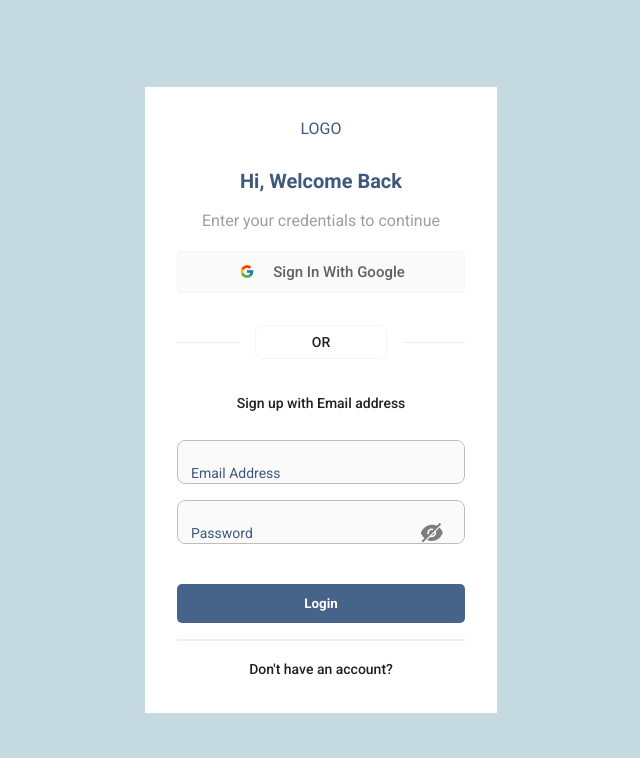
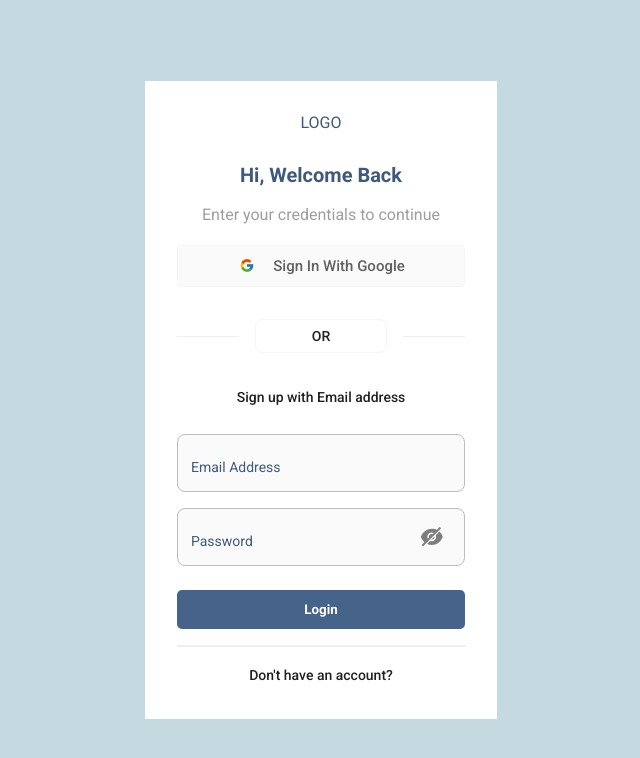
Before and after one commit to yoshino9397/TimeTracker-App, a React (Create React App) app in the folder client/: page /login in a window 1280 px wide. Shown: the top 758 px of the page, without its empty margins (319-959 px from the left). Built offline with nearby package versions, Linux system fonts and the light colour scheme.

Commit message:
Validate check added at Login Disable autofill at Register and extend autofill response time delay at Login(#8)

```diff
--- a/client/src/pages/login/Login.jsx
+++ b/client/src/pages/login/Login.jsx
@@ -1,19 +1,33 @@
-import axios from "axios";
-import { useContext, useState, useRef } from "react";
-import { useNavigate } from "react-router-dom";
-import { AuthContext } from "../../context/AuthContext";
-import "./login.scss";
-import { AiFillEyeInvisible, AiFillEye } from "react-icons/ai";
-import { FcGoogle } from "react-icons/fc";
+import { useContext, useState, useRef, useEffect } from 'react';
+import { useNavigate } from 'react-router-dom';
+import { AuthContext } from '../../context/AuthContext';
+import axios from 'axios';
+import * as yup from 'yup';
+import './login.scss';
+
+import { AiFillEyeInvisible, AiFillEye } from 'react-icons/ai';
+import { FcGoogle } from 'react-icons/fc';
 
 const Login = () => {
   const [passwordVisible, setPasswordVisible] = useState(false);
-  const [emailLabelCss, setEmailLabelCss] = useState("");
-  const [passLabelCss, setPassLabelCss] = useState("");
-  const [emailErr, setEmailErr] = useState("");
-  const [passErr, setPassErr] = useState("");
+  const [emailLabelCss, setEmailLabelCss] = useState('');
+  const [passLabelCss, setPassLabelCss] = useState('');
+  const [emailErr, setEmailErr] = useState('');
+  const [passErr, setPassErr] = useState('');
+  const emailSchema = yup.object({
+    email: yup
+      .string()
+      .email('Must be a valid email')
+      .max(50)
+      .required('Email is required'),
+  });
+  const passSchema = yup.object({
+    password: yup.string().max(50).required('Password is required'),
+  });
 
   const email = useRef();
+  const navigate = useNavigate();
+
   const [credentials, setCredentials] = useState({
     email: undefined,
     password: undefined,
@@ -21,31 +35,42 @@ const Login = () => {
 
   const { loading, error, dispatch } = useContext(AuthContext);
 
-  const navigate = useNavigate();
+  useEffect(() => {
+    const interval = setInterval(() => {
+      try {
+        const detect = document.querySelectorAll(
+          ':-internal-autofill-selected'
+        );
+        if (detect.length === 2) {
+          setEmailLabelCss('rInputLabelActive');
+          setPassLabelCss('rInputLabelActive');
+        } else if (detect[0].type === 'email') {
+          setEmailLabelCss('rInputLabelActive');
+        } else {
+          setPassLabelCss('rInputLabelActive');
+        }
+      } catch (error) {
+        console.log('error:', error);
+      }
+
+      clearInterval(interval);
+    }, 500);
+    return () => clearInterval(interval);
+  }, []);
 
   const handleChange = (e) => {
     setCredentials((prev) => ({ ...prev, [e.target.id]: e.target.value }));
   };
 
-  const handleClick = async (e) => {
-    e.preventDefault();
-    dispatch({ type: "LOGIN_START" });
-    try {
-      const res = await axios.post("/auth/login", credentials);
-      dispatch({ type: "LOGIN_SUCCESS", payload: res.data.details });
-      navigate("/");
-    } catch (err) {
-      dispatch({ type: "LOGIN_FAILURE", payload: err.response.data });
-    }
-  };
-
   const handleBlur = (e) => {
-    if (e.target.type === "email") {
-      if (e.target.value) setEmailLabelCss("rInputLabelActive");
-      else setEmailLabelCss("");
+    if (e.target.type === 'email') {
+      if (e.target.value) setEmailLabelCss('rInputLabelActive');
+      else setEmailLabelCss('');
+      validateCheck(e.target.value, null);
     } else {
-      if (e.target.value) setPassLabelCss("rInputLabelActive");
-      else setPassLabelCss("");
+      if (e.target.value) setPassLabelCss('rInputLabelActive');
+      else setPassLabelCss('');
+      validateCheck(null, e.target.value);
     }
   };
 
@@ -54,88 +79,153 @@ const Login = () => {
     setPasswordVisible((prev) => !prev);
   };
 
+  const validateCheck = async (email, password) => {
+    const resultArr = [];
+    if (email !== null) {
+      const emailResult = await emailSchema
+        .validate({
+          email,
+        })
+        .then(function (value) {
+          setEmailErr('');
+          return true;
+        })
+        .catch(function (err) {
+          setEmailErr(err.errors);
+          return false;
+        });
+      resultArr.push(emailResult);
+    }
+
+    if (password !== null) {
+      const passResult = await passSchema
+        .validate({
+          password,
+        })
+        .then(function (value) {
+          setPassErr('');
+          return true;
+        })
+        .catch(function (err) {
+          setPassErr(err.errors);
+          return false;
+        });
+      resultArr.push(passResult);
+    }
+
+    return resultArr;
+  };
+
+  const handleClick = async (e) => {
+    e.preventDefault();
+    dispatch({ type: 'LOGIN_START' });
+    try {
+      const res = await axios.post('/auth/login', credentials);
+      dispatch({ type: 'LOGIN_SUCCESS', payload: res.data.details });
+      navigate('/');
+    } catch (err) {
+      dispatch({ type: 'LOGIN_FAILURE', payload: err.response.data });
+    }
+  };
+
+  const handleSubmit = async (e) => {
+    e.preventDefault();
+    const email = e.target[0].value;
+    const password = e.target[1].value;
+    const result = await validateCheck(email, password);
+    if (!result.some((el) => el === false)) {
+      dispatch({ type: 'LOGIN_START' });
+      try {
+        const res = await axios.post('/auth/login', credentials);
+        dispatch({ type: 'LOGIN_SUCCESS', payload: res.data.details });
+        navigate('/');
+      } catch (err) {
+        dispatch({ type: 'LOGIN_FAILURE', payload: err.response.data });
+      }
+    }
+  };
+
   return (
-    <div className="Login">
-      <div className="lContainer">
-        <div className="lLogo">
-          <a href="/register">LOGO</a>
+    <div className='Login'>
+      <div className='lContainer'>
+        <div className='lLogo'>
+          <a href='/register'>LOGO</a>
         </div>
-        <div className="lTitleContainer">
-          <h3 className="lTitle">Hi, Welcome Back</h3>
-          <span className="lTitleMessage">
+        <div className='lTitleContainer'>
+          <h3 className='lTitle'>Hi, Welcome Back</h3>
+          <span className='lTitleMessage'>
             Enter your credentials to continue
           </span>
         </div>
-        <div className="lOption">
-          <button className="rOptionGoogle">
+        <div className='lOption'>
+          <button className='rOptionGoogle'>
             <FcGoogle />
             Sign In With Google
           </button>
-          <div className="lOptionOr">
-            <hr className="lOptionOrHr" />
-            <button className="lOptionOrBtn">OR</button>
-            <hr className="lOptionOrHr" />
+          <div className='lOptionOr'>
+            <hr className='lOptionOrHr' />
+            <button className='lOptionOrBtn'>OR</button>
+            <hr className='lOptionOrHr' />
           </div>
-          <div className="lOptionEmail">
-            <h6 className="lOtionEmailMessage">Sign up with Email address</h6>
+          <div className='lOptionEmail'>
+            <h6 className='lOtionEmailMessage'>Sign up with Email address</h6>
           </div>
         </div>
+
+        <form noValidate className='lForm' id='lForm' onSubmit={handleSubmit}>
           <div className={`lInputSetContainer`}>
             <div className={`lInputLabelContainer`}>
+              <input
+                type='email'
+                id='email'
+                ref={email}
+                className={`lInput ${emailErr ? 'inputErr' : ''}`}
+                onBlur={handleBlur}
+                onChange={handleChange}
+              />
               <label
-              htmlFor="email"
+                htmlFor='email'
                 className={`lInputLabel ${emailLabelCss} ${
-                emailErr ? "labelErr" : ""
+                  emailErr ? 'labelErr' : ''
                 }`}
               >
                 Email Address
               </label>
-            <div className={`lInputContainer`}>
-              <input
-                type="email"
-                id="email"
-                ref={email}
-                className={`lInput ${emailErr ? "inputErr" : ""}`}
-                onBlur={handleBlur}
-                onChange={handleChange}
-                autoComplete="off"
-              />
             </div>
-          </div>
-          {emailErr && <div className="lInputErr">{emailErr}</div>}
+            {emailErr && <div className='lInputErr'>{emailErr}</div>}
           </div>
           <div className={`lInputSetContainer`}>
             <div className={`lInputLabelContainer`}>
+              <input
+                type={passwordVisible ? 'text' : 'password'}
+                id='password'
+                className={`lInput ${passErr ? 'inputErr' : ''}`}
+                onBlur={handleBlur}
+                onChange={handleChange}
+              />
               <label
-              htmlFor="password"
+                htmlFor='password'
                 className={`lInputLabel ${passLabelCss} ${
-                passErr ? "labelErr" : ""
+                  passErr ? 'labelErr' : ''
                 }`}
               >
                 Password
               </label>
-            <div className="lInputContainer">
-              <input
-                type={passwordVisible ? "text" : "password"}
-                id="password"
-                className={`lInput ${passErr ? "inputErr" : ""}`}
-                onBlur={handleBlur}
-                onChange={handleChange}
-                autoComplete="off"
-              />
             </div>
-          </div>
-          {passErr && <div className="lInputErr">{passErr}</div>}
-          <button className="lInputBtn" onClick={handleVisible}>
+            <button className='lInputBtn' onClick={handleVisible}>
               {passwordVisible ? <AiFillEye /> : <AiFillEyeInvisible />}
             </button>
+            {passErr && <div className='lInputErr'>{passErr}</div>}
           </div>
-        <button className="lButton" disabled={loading} onClick={handleClick}>
+          <button className='lButton' disabled={loading} type='submit'>
             Login
           </button>
-        {error && <span>{error.message}</span>}
-        <hr className="lHr" />
-        <a className="lChangeMode" href="/register">
+          {error && <span className='lSubmitErr'>{error.message}</span>}
+        </form>
+
+        <hr className='lHr' />
+
+        <a className='lChangeMode' href='/register'>
           Don't have an account?
         </a>
       </div>
--- a/client/src/pages/login/login.scss
+++ b/client/src/pages/login/login.scss
@@ -68,7 +68,6 @@
   background-color: rgb(250, 250, 250);
   font-size: 0.9375rem;
   line-height: 1.75;
-  -webkit-tap-highlight-color: transparent;
   outline: 0px;
   cursor: pointer;
   transition: background-color 250ms cubic-bezier(0.4, 0, 0.2, 1) 0ms,
@@ -104,7 +103,6 @@
 .lOptionOrBtn {
   pointer-events: none;
   position: relative;
-  -webkit-tap-highlight-color: transparent;
   background-color: transparent;
   font-size: 0.875rem;
   line-height: 1.75;
@@ -132,6 +130,13 @@
   line-height: 1.75;
 }
 
+.lForm {
+  display: flex;
+  flex-direction: column;
+  align-items: center;
+  width: 100%;
+}
+
 .lInputSetContainer {
   display: inline-flex;
   flex-direction: column;
@@ -143,19 +148,16 @@
 
 .lInputBtn {
   position: absolute;
-  top: 8px;
+  top: 4.5px;
   right: 8px;
   display: inline-flex;
   align-items: center;
   justify-content: center;
-  // position: relative;
-  -webkit-tap-highlight-color: transparent;
   background-color: transparent;
   outline: 0px;
   border: 0px;
   text-align: center;
   border-radius: 50%;
-  overflow: visible;
   color: rgba(0, 0, 0, 0.54);
   transition: background-color 150ms cubic-bezier(0.4, 0, 0.2, 1) 0ms;
   padding: 12px;
@@ -191,6 +193,10 @@
   z-index: 1;
 }
 
+.lInputLabelContainer {
+  height: 58px;
+}
+
 .lInputLabelContainer:focus-within .lInputLabel {
   transform: translate(14px, 7px) scale(0.75);
   color: rgb(33, 150, 243);
@@ -200,69 +206,30 @@
   transform: translate(14px, 7px) scale(0.75);
 }
 
-.lInputContainer {
+.lInput {
   width: 100%;
-  font-size: 0.875rem;
-  font-weight: 400;
-  line-height: 1.4375em;
-  color: rgb(97, 97, 97);
-  box-sizing: border-box;
-  display: inline-flex;
-  align-items: center;
-  position: relative;
-  background: rgb(250, 250, 250);
-  border-radius: 8px;
-  border: 1px solid rgb(189, 189, 189);
-  cursor: text;
-}
-
-.lInput {
+  height: 100%;
+  min-width: 0px;
   outline: none;
   border: 0px;
   padding: 30.5px 14px 11.5px;
-  height: 1.4375em;
   margin: 0px;
-  -webkit-tap-highlight-color: transparent;
   display: block;
-  min-width: 0px;
-  width: 100%;
-  font-weight: 500;
   background-color: rgb(250, 250, 250);
+  border: 1px solid rgb(189, 189, 189);
   border-radius: 8px;
 }
 
 .lInput:focus {
-  outline: solid 2px rgb(33, 150, 243);
+  border: none;
+  border-radius: 8px;
+  box-shadow: 0 0 0 1pt rgb(33, 150, 243);
 }
 
 .lPasswordStrengthContainer {
   display: flex;
   align-items: center;
   margin-top: 5px;
-}
-
-.lPasswordStrength {
-  width: 85px;
-  height: 8px;
-  border-radius: 7px;
-}
-
-.lPasswordStrengthColor0,
-.lPasswordStrengthColor1 {
-  background-color: rgb(255, 94, 0);
-}
-
-.lPasswordStrengthColor2,
-.lPasswordStrengthColor3 {
-  background-color: rgb(255, 193, 7);
-}
-
-.lPasswordStrengthColor4 {
-  background-color: rgb(15, 214, 38);
-}
-
-.lPasswordStrengthMessage {
-  padding-left: 16px;
 }
 
 .lInputErr {
@@ -282,7 +249,7 @@
   font-weight: bold;
   cursor: pointer;
   border-radius: 5px;
-  margin-top: 2rem;
+  margin-top: 1rem;
   width: 100%;
   transition: background-color 200ms cubic-bezier(0, 0, 0.2, 1) 0ms;
 }
@@ -291,11 +258,26 @@
   background-color: #2d4059;
 }
 
+.lButton:disabled {
+  background-color: #c5c5c5;
+  cursor: auto;
+}
+
+.lSubmitErr {
+  color: rgb(244, 67, 54);
+  font-size: 0.8rem;
+  font-weight: 500;
+  line-height: 1.66;
+  text-align: center;
+  margin-top: 0.8rem;
+}
+
 .lHr {
   margin-top: 1rem;
   width: 100%;
   border: 1px solid rgb(238, 238, 238);
 }
+
 .lChangeMode {
   margin-top: 1rem;
   font-size: 0.875rem;
--- a/client/src/pages/register/Register.jsx
+++ b/client/src/pages/register/Register.jsx
@@ -51,9 +51,9 @@ const Register = () => {
         if (detect.length === 2) {
           setEmailLabelCss('rInputLabelActive');
           setPassLabelCss('rInputLabelActive');
-        } else if (detect[0].type === 'email') {
+        } else if (detect[0]?.type === 'email') {
           setEmailLabelCss('rInputLabelActive');
-        } else {
+        } else if (detect[1]?.type === 'password') {
           setPassLabelCss('rInputLabelActive');
         }
       } catch (error) {
@@ -75,6 +75,9 @@ const Register = () => {
       if (e.target.value) setPassLabelCss('rInputLabelActive');
       else setPassLabelCss('');
       validateCheck(null, e.target.value);
+
+      const result = zxcvbn(e.target.value, [email.current.value]);
+      setPassStrengthNum(result.score);
     }
   };
 
@@ -176,7 +179,13 @@ const Register = () => {
           </div>
         </div>
 
-        <form noValidate id='rForm' onSubmit={handleSubmit}>
+        <form
+          noValidate
+          autoComplete='off'
+          className='rForm'
+          id='rForm'
+          onSubmit={handleSubmit}
+        >
           <div className={`rInputSetContainer`}>
             <div className={`rInputLabelContainer`}>
               <input
@@ -203,6 +212,7 @@ const Register = () => {
                 type={passwordVisible ? 'text' : 'password'}
                 id='password'
                 className={`rInput ${passErr ? 'inputErr' : ''}`}
+                autoComplete='new-password'
                 onBlur={handleBlur}
                 onChange={handleChange}
               />
@@ -245,7 +255,7 @@ const Register = () => {
           <button id='rButton' className='rButton' type='submit'>
             Register
           </button>
-          {axiosErr && <div className='rSubmitErr'>{axiosErr}</div>}
+          {axiosErr && <span className='rSubmitErr'>{axiosErr}</span>}
         </form>
 
         <hr className='rHr' />
```
Also changed, not shown: client/src/pages/register/register.scss (+9 -2 lines). Lines whose indentation alone changed are shown as unchanged.
